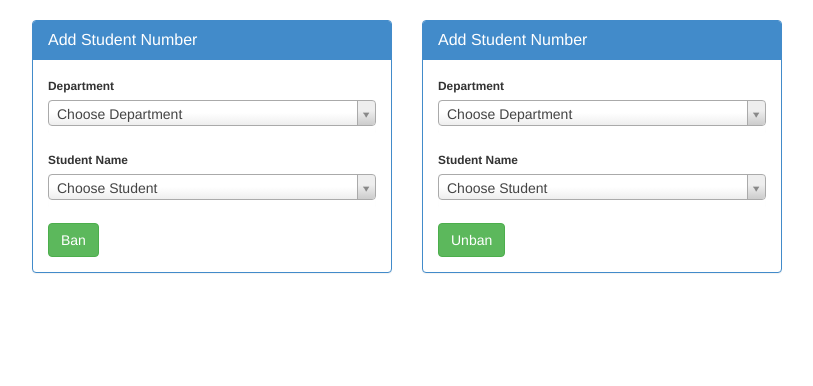
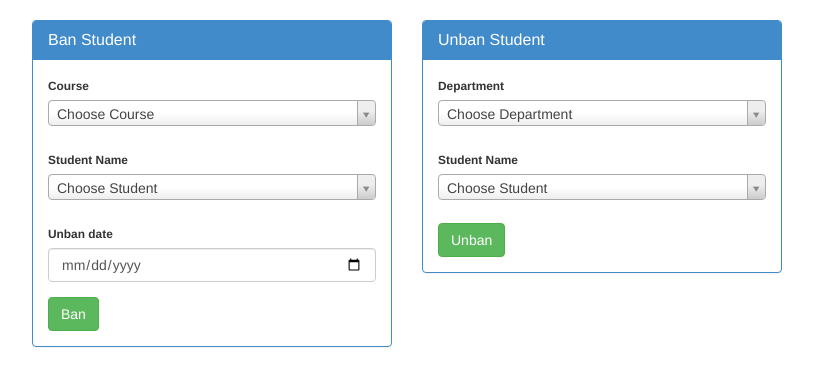
Before and after one commit to simplyniceweb/survey, a CodeIgniter app: the page made by application/views/ban_page.php in a window 1280 px wide. Shown: the part 52-438 px from the top of the page, without its empty margins (38-851 px from the left). Run offline with CodeIgniter, Linux system fonts and the light colour scheme; data that the repository does not hold is empty.

Commit message:
Jan 18, 2014

```diff
--- a/application/views/ban_page.php
+++ b/application/views/ban_page.php
@@ -23,15 +23,31 @@
     	<div class="col-md-4">
             <div class="panel panel-primary">
                 <div class="panel-heading">
-                    <h3 class="panel-title">Add Student Number</h3>
+                    <h3 class="panel-title">Ban Student</h3>
                 </div>
 
                 <div class="panel-body">
                     <?php echo form_open('ban/process'); ?>
+
+					<?php if(isset($_GET['date']) && $_GET['date'] == "less"): ?>
+					<div class="list-group-item">
+						<div class="alert alert-danger">
+							<small>Unban date should not be less than the date today.</small>
+						</div>
+					</div>
+					<?php endif; ?>
+					<?php if(isset($_GET['date']) && $_GET['date'] == "eq"): ?>
+					<div class="list-group-item">
+						<div class="alert alert-danger">
+							<small>Unban date should not be equal than the date today.</small>
+						</div>
+					</div>
+					<?php endif; ?>
+
                     <div class="form-group">
-                        <label for="department_id"><small>Department</small></label>
+                        <label for="department_id"><small>Course</small></label>
                         <select id="department_id" class="form-control design department-id" name="department_id" data-action="0" required="required">
-                            <option value="">Choose Department</option>
+                            <option value="">Choose Course</option>
                             <?php foreach($department as $did) { ?>
                             <option value="<?php echo $did->department_id; ?>"><?php echo $did->department_name; ?></option>
                             <?php } ?>
@@ -43,6 +59,10 @@
                             <option value="">Choose Student</option>
                         </select>
                     </div>
+					<div class="form-group">
+					<label for="unban-date"><small>Unban date</small></label>
+					<input type="date" id="unban-date" class="form-control" name="unban_date"/>
+					</div>
                     <button type="button" class="btn btn-success banunban" data-action="1">Ban</button>
                     <?php echo form_close(); ?>
                 </div>
@@ -52,7 +72,7 @@
         <div class="col-md-4">
             <div class="panel panel-primary">
                 <div class="panel-heading">
-                    <h3 class="panel-title">Add Student Number</h3>
+                    <h3 class="panel-title">Unban Student</h3>
                 </div>
 
                 <div class="panel-body">
@@ -77,6 +97,8 @@
                 </div>
             </div>
         </div>
+
+
     </div>
 </div>
 
--- a/assets/scripts/admin.js
+++ b/assets/scripts/admin.js
@@ -120,6 +120,15 @@
 					data: forms,
 					cache: false,
 					success: function (response) {
+						if(response == "less") {
+							alert("Unban date should not be less than the date today.");
+							return false;
+						}
+						if(response == "equal") {
+							alert("Unban date should not be equal than the date today.");
+							return false;
+						}
+
 						$(".design").select2("val", "");
 						$('select#student_id'+action).html(response);
 						if(action == 1) {
```
Also changed, not shown: application/controllers/ban.php (+18 -3 lines), application/controllers/index.php (+13 -0 lines).
